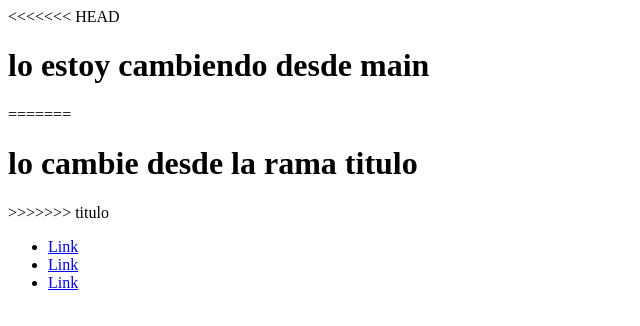
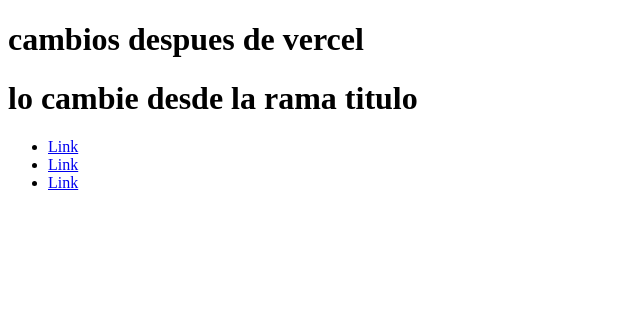
Before and after one commit to nico-tula/clase2git, a plain HTML site: page index.html in a window 1280 px wide. Shown: the whole page, without its empty margins (0-640 px from the left). Drawn offline with Linux system fonts and the light colour scheme.

Commit message:
cambio dsp de vercel

```diff
--- a/index.html
+++ b/index.html
@@ -6,11 +6,8 @@
     <title>Rama main</title>
 </head>
 <body>
-<<<<<<< HEAD
-    <h1>lo estoy cambiendo desde main</h1>
-=======
+    <h1>cambios despues de vercel</h1>
     <h1>lo cambie desde la rama titulo</h1>
->>>>>>> titulo
     <nav>
         <ul>
             <li><a href="#">Link</a></li>
```
